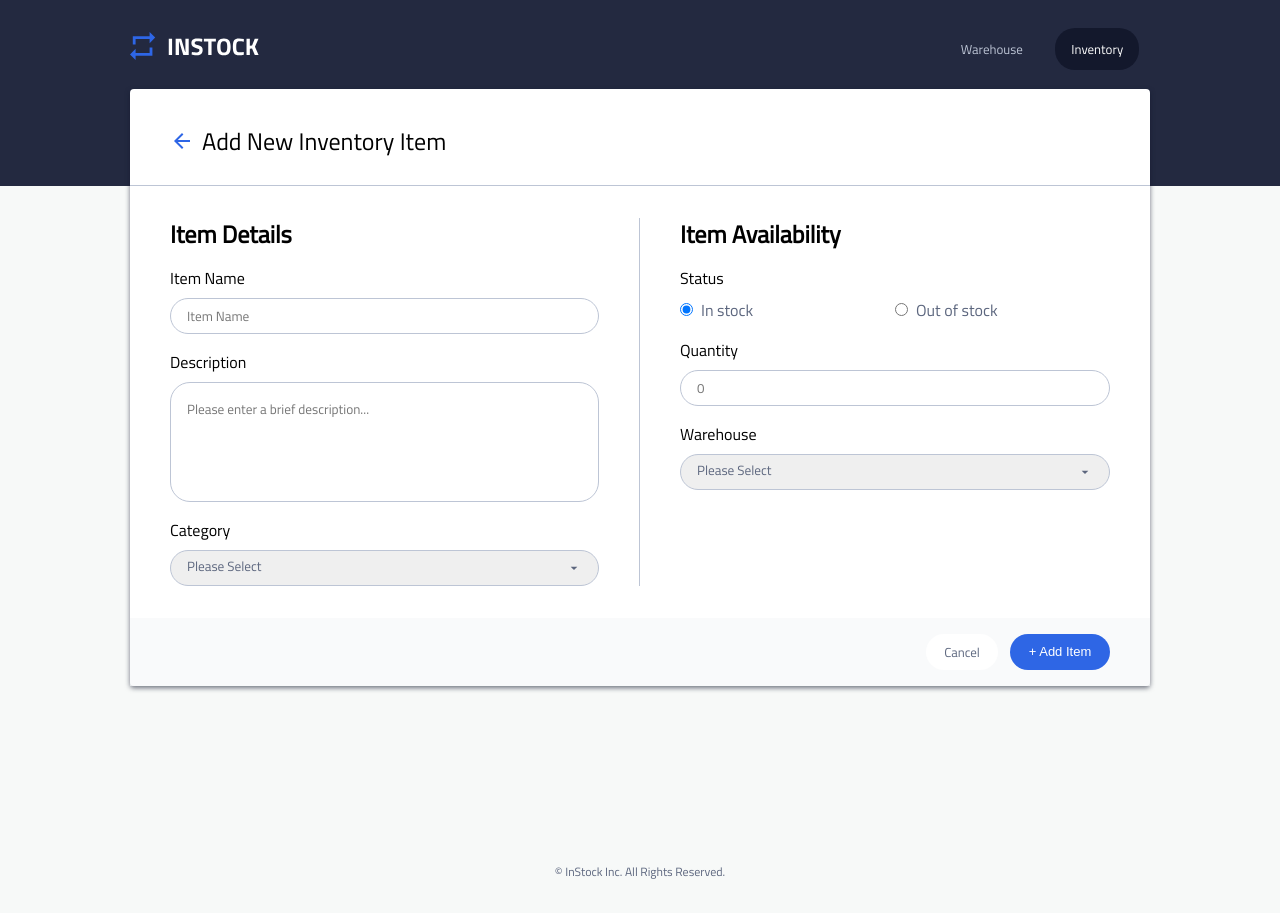
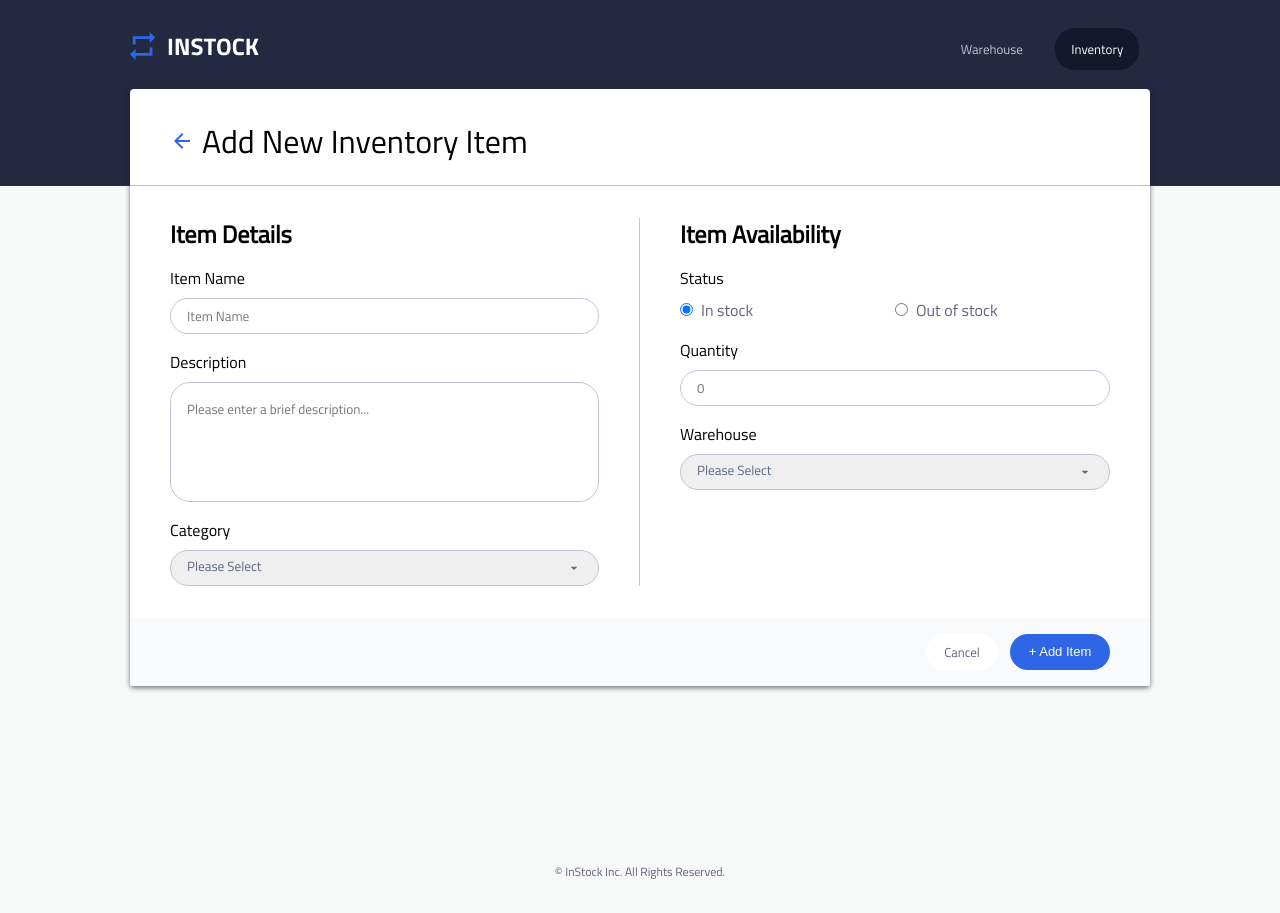
Before and after one commit to afaisalsahar/instock-Jerry, a React (Create React App) app: page /inventories/add in a window 1280 px wide. Built offline with nearby package versions, Linux system fonts and the light colour scheme.

Commit message:
Change font size of title

```diff
--- a/src/pages/AddInventoryItemPage/AddInventoryItemPage.scss
+++ b/src/pages/AddInventoryItemPage/AddInventoryItemPage.scss
@@ -37,6 +37,11 @@
     margin: 0;
     font-size: 1.5rem;
     font-weight: 400;
+
+    @include tablet {
+      font-size: 2rem;
+      line-height: 2.5rem;
+    }
   }
 
   // Form
```
